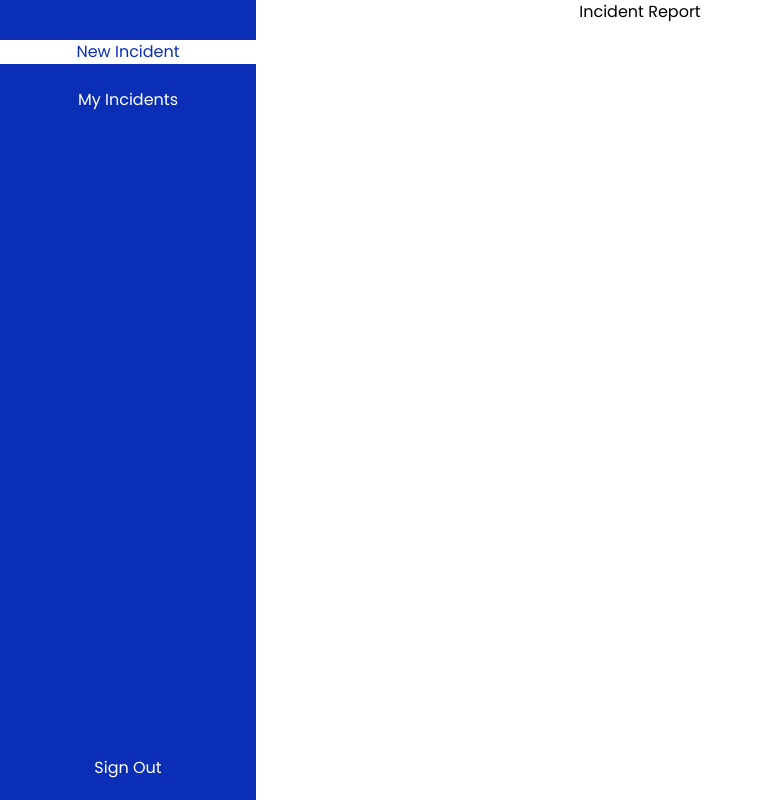
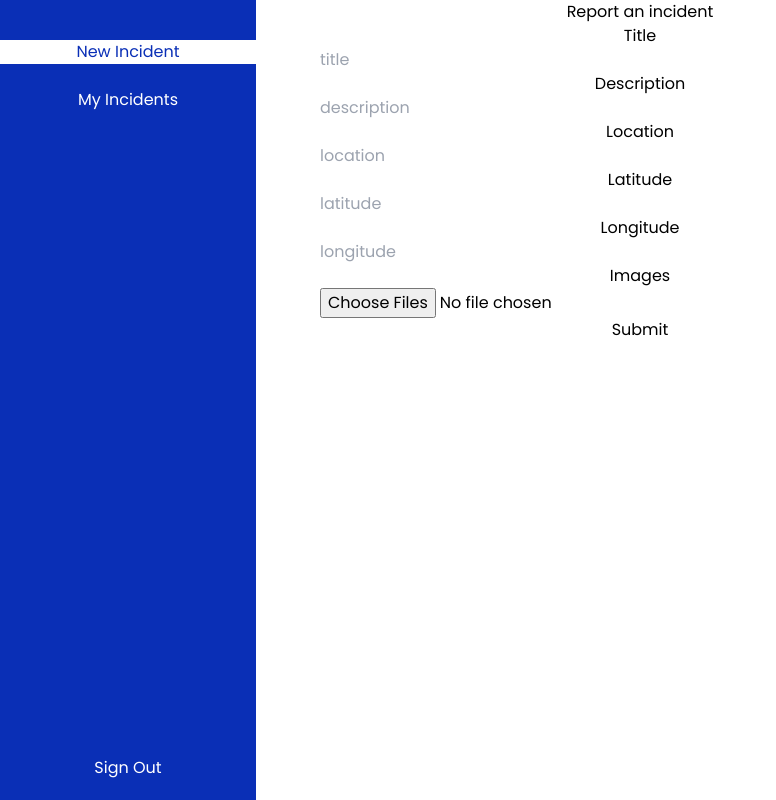
Before and after one commit to Samstar10/Aj-F, a React (Create React App) app: page /incidentreport in a window 1280 px wide. Shown: the whole page, without its empty margins (0-776 px from the left). Built offline with nearby package versions, Linux system fonts and the light colour scheme; sample sign-in values are in the browser's storage.

Commit message:
Initialize report incident form

```diff
--- a/src/Components/IncidentReport.js
+++ b/src/Components/IncidentReport.js
@@ -10,12 +10,114 @@ export default function IncidentReport() {
         latitude: "",
         longitude: ""
     })
+    const [files, setFiles] = useState([])
     const navigate = useNavigate();
+
+    const handleChange = (e) => {
+        setFormData({
+            ...formData,
+            [e.target.name]: e.target.value
+        })
+    }
+
+    const createIncidentReport = (e) => {
+        const formData = new FormData();
+        formData.append("title", formData.title);
+        formData.append("description", formData.description);
+        formData.append("location", formData.location);
+        formData.append("latitude", formData.latitude);
+        formData.append("longitude", formData.longitude);
+
+        try{
+            fetch("https://ajali-b.onrender.com/incidents", {
+                method: "POST",
+                headers: {
+                    "Content-Type": "application/json"
+                },
+                body: formData
+            })
+            .then(res => res.json())
+            .then((data) => {
+                if(data) {
+                    console.log("incident reported", data)
+                    navigate("/myincidents")
+                }
+                else {
+                    console.log("incident report failed", data)
+                }
+            })
+        }
+        catch(err) {
+            console.log(err)
+        }
+    }
+
+    const uploadMedia = (reportId) => {
+        const data = new FormData();
+
+        for(let i = 0; i < files.length; i++) {
+            data.append("file", files[i])
+        }
+
+        try{
+            fetch(`https://ajali-b.onrender.com/incidents/media/${reportId}`, {
+                method: "POST",
+                headers: {
+                    "Content-Type": "application/json"
+                },
+                body: data
+            })
+            .then(res => res.json())
+            .then((data) => {
+                if(data) {
+                    console.log("media uploaded", data)
+                }
+                else {
+                    console.log("media upload failed", data)
+                }
+            })
+        }
+        catch(err) {
+            console.log(err)
+        }
+
+    }
+
+    const handleSubmit = (e) => {
+        e.preventDefault();
+
+        try{
+            createIncidentReport()
+            uploadMedia()
+        }
+        catch(err) {
+            console.log(err)
+        }
+    }
 
     return (
         <div>
             <Sidebar />
-            <h1>Incident Report</h1>
+            <div className="h-screen items-center mx-auto flex flex-col">
+                <h1>Report an incident</h1>
+                <div className="w-1/2">
+                    <form onSubmit={handleSubmit} className="flex flex-col">
+                        <label htmlFor="title">Title</label>
+                        <input type="text" name="title" placeholder="title" onChange={handleChange}/>
+                        <label htmlFor="description">Description</label>
+                        <input type="text" name="description" placeholder="description" onChange={handleChange}/>
+                        <label htmlFor="location">Location</label>
+                        <input type="text" name="location" placeholder="location" onChange={handleChange}/>
+                        <label htmlFor="latitude">Latitude</label>
+                        <input type="text" name="latitude" placeholder="latitude" onChange={handleChange}/>
+                        <label htmlFor="longitude">Longitude</label>
+                        <input type="text" name="longitude" placeholder="longitude" onChange={handleChange}/>
+                        <label htmlFor="file">Images</label>
+                        <input type="file" name="file" multiple onChange={(e) => setFiles(e.target.files)}/>
+                        <button type="submit" onClick={handleSubmit}>Submit</button>
+                    </form>
+                </div>
+            </div>
         </div>
     );
 }
```
